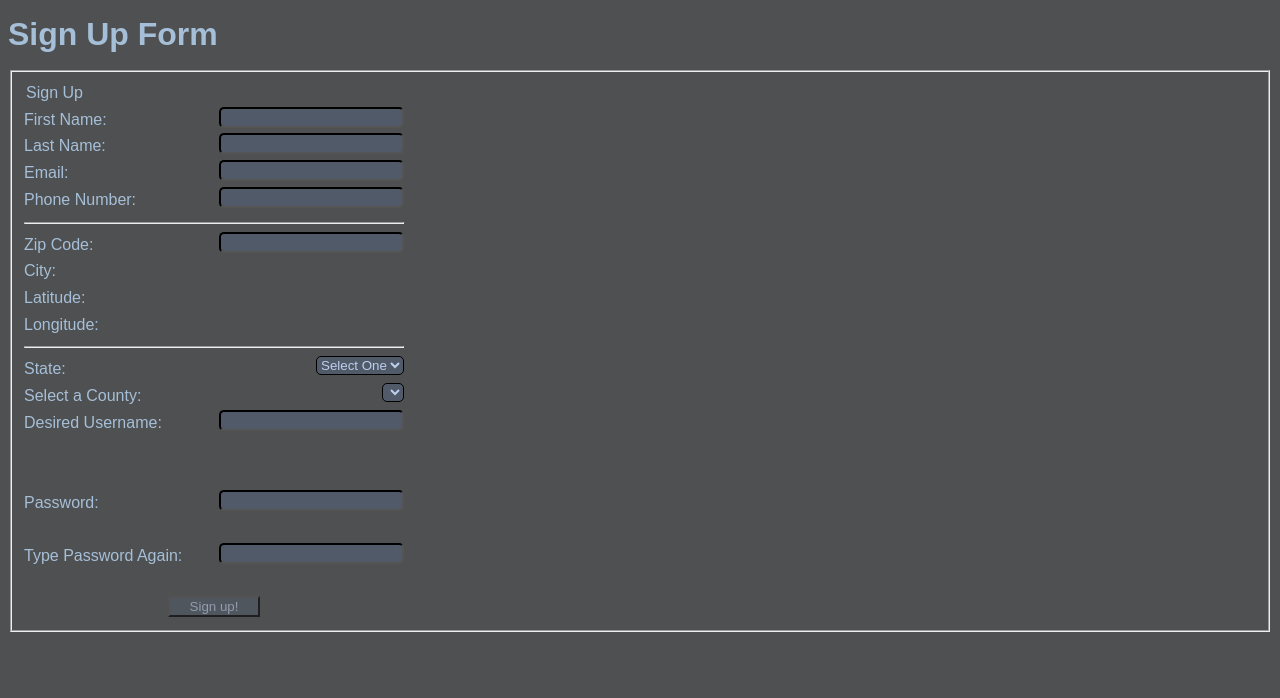
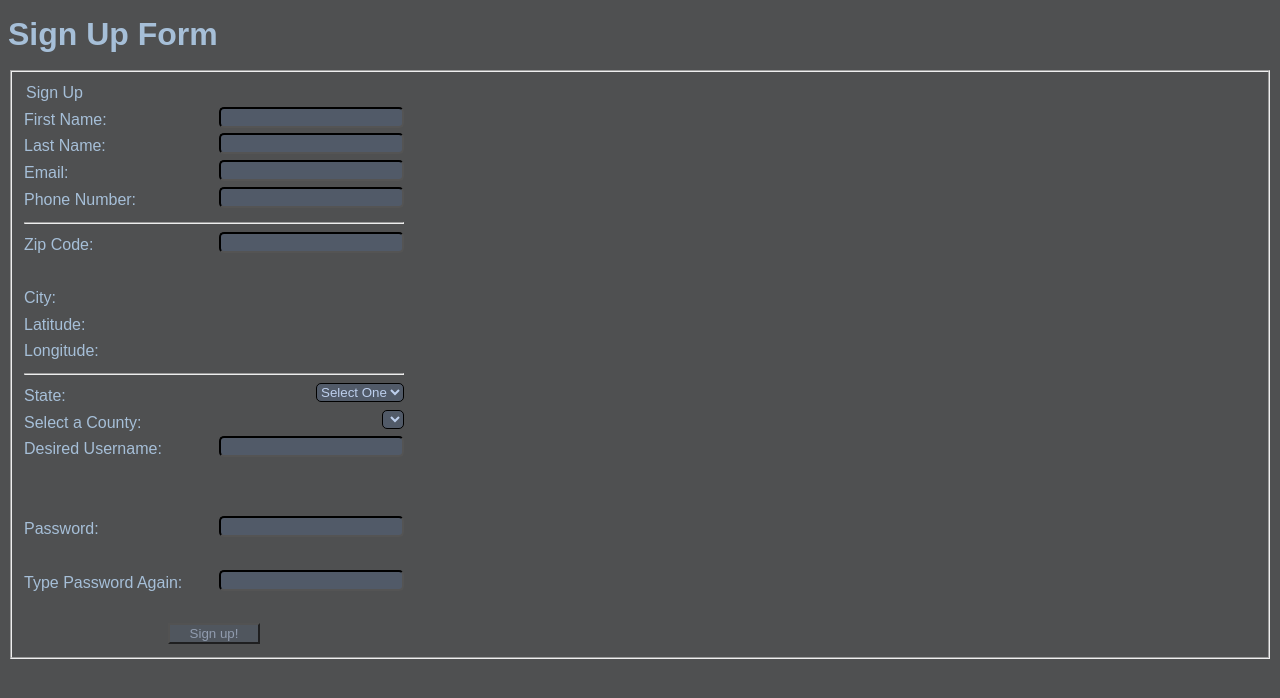
Before and after one commit to christopher-mayers/cst336, a PHP site: page /labs/lab4/index.html in a window 1280 px wide. Shown: the top 698 px of the page. Run offline with PHP 8.4, Linux system fonts and the light colour scheme; lists and menus that the app fills with data are empty; some web fonts are replaced.

Commit message:
adding lab4 files

```diff
--- a/labs/lab4/css/styles.css
+++ b/labs/lab4/css/styles.css
@@ -50,6 +50,11 @@
     opacity: 0.6;
     transition: 0.3s;
 }
+
 #signUp:hover{
     opacity: 1;
 }
+
+#zipError{
+    color: #f72020;
+}
--- a/labs/lab4/index.html
+++ b/labs/lab4/index.html
@@ -32,7 +32,9 @@
 
                 Phone Number:<input type="text" class = "field"><br><hr>
 
-                Zip Code: <input type="text" id ="zipCode" class = "field"> <span id = "zipError"> </span> <br>
+                Zip Code: <input type="text" id ="zipCode" class = "field">  <br>
+
+                <span id = "zipError"> </span> <br>
 
                 City: <span id="City" class = "zipInfo"></span>
 
```
